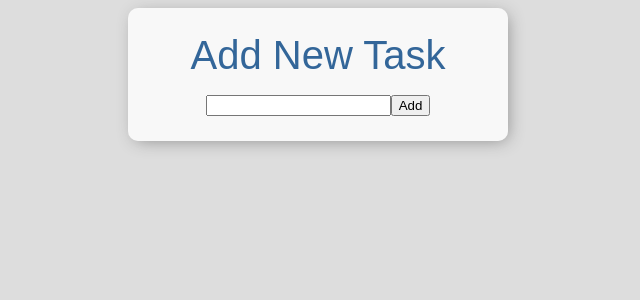
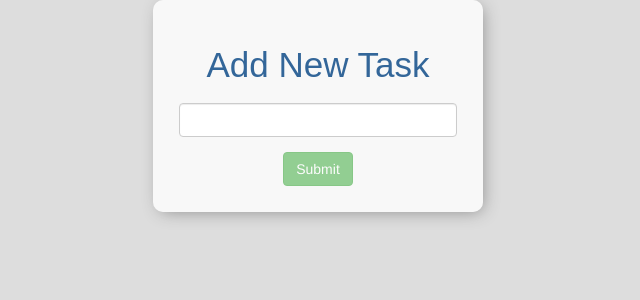
Before and after one commit to Prateek0129/Display-Data, an Angular app: page /add in a window 1280 px wide. Shown: the top 300 px of the page, without its empty margins (322-962 px from the left). Built offline with nearby package versions, Linux system fonts and the light colour scheme.

Commit message:
Implemented Form validation

```diff
--- a/src/app/list/add/add.component.css
+++ b/src/app/list/add/add.component.css
@@ -10,4 +10,7 @@ p {
     -webkit-margin-before:0;
     text-align: center;
     margin-bottom: 5%;
-  }
+}
+body {
+
+}
--- a/src/app/list/add/add.component.html
+++ b/src/app/list/add/add.component.html
@@ -1,5 +1,16 @@
+<div class="add">
 <p>Add New Task</p>
-<div  class="add">
+<!-- <div  class="add">
     <input #newTask  (keyup.enter)="addTask(newTask.value); newTask.value=''; goBack();" required minlength="4">
     <button (click)="addTask(newTask.value); newTask.value=''; goBack();" required minlength="4">Add</button>
+</div> -->
+    <form #listForm="ngForm" (ngSubmit)="onSubmit()">
+        <div class="form-group">
+            <input #newTask class="form-control" required [(ngModel)]="newTask.value" name="name" #name="ngModel">
+        </div>
+        <div [hidden]="name.valid || name.pristine" class="alert alert-danger">
+            Name is required
+        </div>
+        <button type="submit" class="btn btn-success" [disabled]="!listForm.form.valid" (click)="addTask(newTask.value); newTask.value=''; goBack();">Submit</button>
+    </form>
 </div>
--- a/src/app/list/add/add.component.ts
+++ b/src/app/list/add/add.component.ts
@@ -1,6 +1,7 @@
 import { Component, OnInit,Input } from '@angular/core';
 import { ModifyService } from '../../modify.service';
 import { Location } from '@angular/common';
+import { Observable } from 'rxjs/Observable';
 
 @Component({
   selector: 'app-add',
@@ -12,8 +13,9 @@ export class AddComponent implements OnInit {
   addTask(task) {
     this.modifyService.addTask(task);
   }
-  ngOnInit() {
-  }
+  ngOnInit() { }
+  submitted = false;
+  onSubmit() { this.submitted = true; }
   goBack(): void {
     this.location.back();
   }
--- a/src/app/list/edit/edit.component.html
+++ b/src/app/list/edit/edit.component.html
@@ -1,5 +1,14 @@
 <div  class="align">
   <div class="heading">Made A Mistake?</div>
   <div class="text">Don't Worry!!<br/>We let you edit your list.</div>
-  <input class="edit" [(ngModel)]="tasks.task" (keyup.enter)="goBack();">
+  <!-- <input class="edit" [(ngModel)]="tasks.task" (keyup.enter)="goBack();"> -->
+  <form #listForm="ngForm" (ngSubmit)="onSubmit()">
+    <div class="form-group">
+        <input  class="form-control" required [(ngModel)]="tasks.task" name="name" #name="ngModel">
+    </div>
+    <div [hidden]="name.valid || name.pristine" class="alert alert-danger">
+        Can't Enter Empty Task.
+    </div>
+    <button type="submit" class="btn btn-success" [disabled]="!listForm.form.valid" (click)="goBack();">Submit</button>
+</form>
 </div>
--- a/src/app/list/edit/edit.component.ts
+++ b/src/app/list/edit/edit.component.ts
@@ -21,7 +21,8 @@ tasks;
   ngOnInit(): void {
     this.getTask();
   }
-
+  submitted = false;
+  onSubmit() { this.submitted = true; }
   getTask(): void {
     const id = +this.route.snapshot.paramMap.get('id');
     this.tasks = this.modifyService.getTask(id);
--- a/src/app/list/list.component.css
+++ b/src/app/list/list.component.css
@@ -15,3 +15,6 @@ ul {
 .button {
     float: right;
 }
+.container{
+    margin-top: 5%;
+}
--- a/src/app/list/list.component.html
+++ b/src/app/list/list.component.html
@@ -3,8 +3,8 @@
 <!-- <app-add [elementAdd] = tasks></app-add> -->
 
 <app-stats></app-stats>
-<div class="container">
-<a routerLink="/add"><button class="button">Add</button></a>
+<div class="contain">
+<a routerLink="/add"><button class="btn btn-default button">Add</button></a>
   <ul>
     <li *ngFor="let todo of tasks; let i = index">
         {{todo.task}}
--- a/src/app/list/modify/modify.component.html
+++ b/src/app/list/modify/modify.component.html
@@ -1,3 +1,3 @@
 <input type="checkbox" (click)="onCheck(index)" [(ngModel)]="element.active"  >
-<a routerLink="/edit/{{index}}"><button>Edit</button></a>
-<button (click)="onDelete(index)">Delete</button>
+<a routerLink="/edit/{{index}}"><button class="btn btn-default">Edit</button></a>
+<button class="btn btn-default" (click)="onDelete(index)">Delete</button>
--- a/src/app/list/stats/stats.component.html
+++ b/src/app/list/stats/stats.component.html
@@ -1,11 +1,11 @@
 <div class="stats">
     <div class="button">
-        <button class="buttonbox" (click)="onComplete()">Completed</button>
+        <button class="btn btn-default buttonbox" (click)="onComplete()">Completed</button>
     </div>
     <div class="button">
-        <button class="buttonbox" (click)="onRemaining()">Remaining</button>
+        <button class="btn btn-default buttonbox" (click)="onRemaining()">Remaining</button>
     </div>
     <div class="button">
-        <button class="buttonbox" (click)="onAll()">All</button>
+        <button class="btn btn-default buttonbox" (click)="onAll()">All</button>
     </div>
 </div>
--- a/src/index.html
+++ b/src/index.html
@@ -8,7 +8,7 @@
   <meta name="viewport" content="width=device-width, initial-scale=1">
   <link rel="icon" type="image/x-icon" href="favicon.ico">
 </head>
-<body>
+<body style="background: rgba(88,88,88,0.2);">
   <app-root></app-root>
 </body>
 </html>
--- a/src/styles.css
+++ b/src/styles.css
@@ -1,4 +1,6 @@
 /* You can add global styles to this file, and also import other style files */
+@import url('https://unpkg.com/bootstrap@3.3.7/dist/css/bootstrap.min.css');
 body{
     background: rgba(88,88,88,0.2);
+    margin: 0;
 }
```
